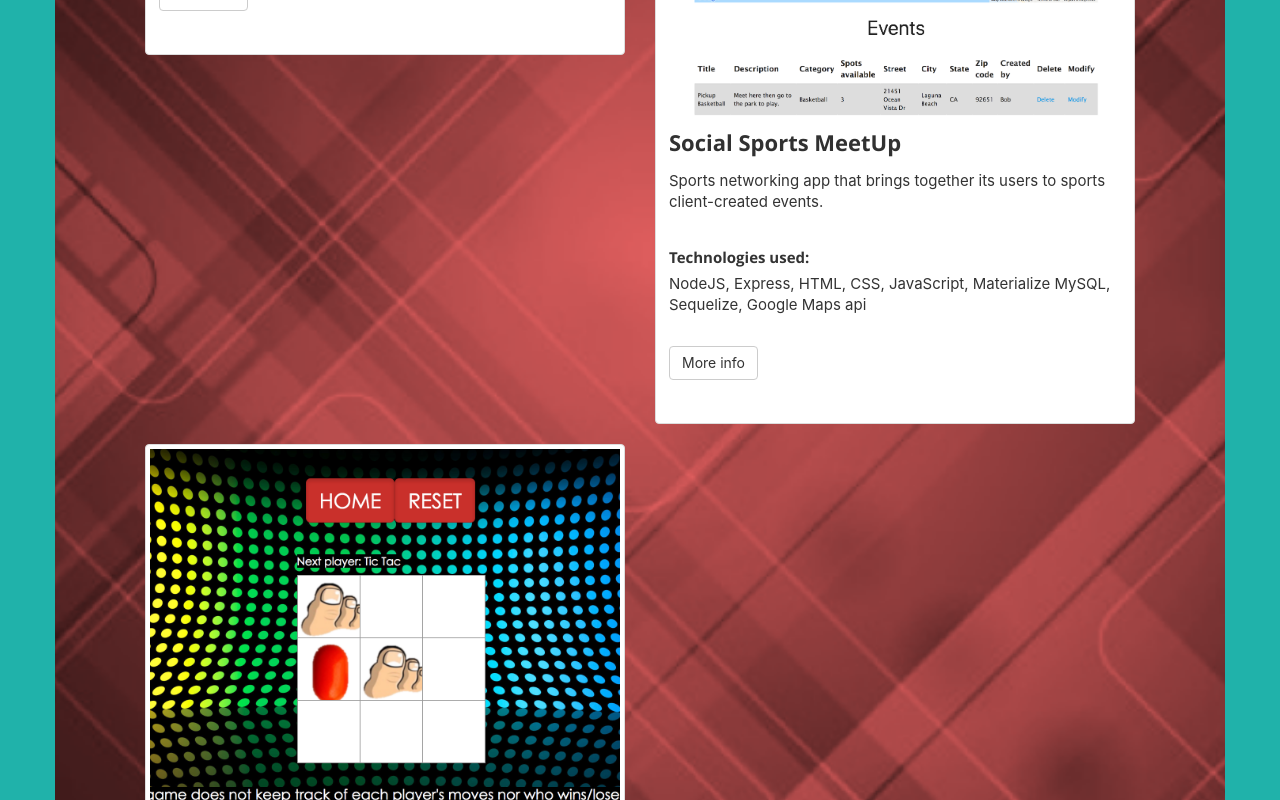
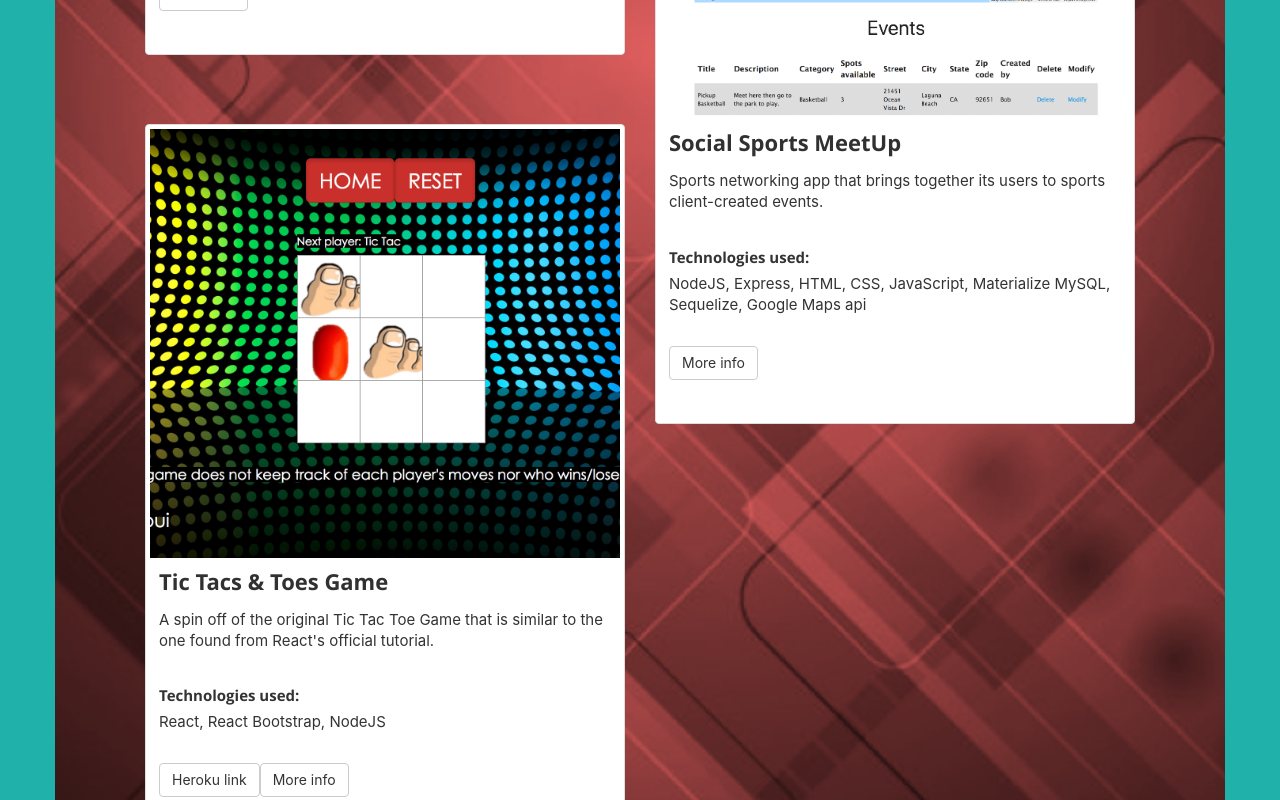
Before and after one commit to tarekel96/myPortfolio, a React (Create React App) app: page / in a window 1280 px wide. Shown: the part 3040-3840 px from the top of the page. Built offline with nearby package versions, Linux system fonts and the light colour scheme.

Commit message:
fixed portfolio spacing and added tic tac toe heroku link

```diff
--- a/public/css/layout.css
+++ b/public/css/layout.css
@@ -583,8 +583,8 @@ ul#nav li.current a {
 }
 
 #fourthProject {
-  src: local("./images/portfolio/Picture1.png");
-  margin-bottom: 100px;
+  /* margin-bottom: 100px; */
+  margin-top: -320px;
 }
 
 #portfolio {
--- a/src/components/Portfolio.js
+++ b/src/components/Portfolio.js
@@ -113,6 +113,13 @@ export default class Porfolio extends Component {
                 <Button
                   target="_blank"
                   bsStyle="default"
+                  href="https://sleepy-lake-88286.herokuapp.com/"
+                >
+                  Heroku link
+                </Button>
+                <Button
+                  target="_blank"
+                  bsStyle="default"
                   href="https://github.com/tarekel96/secondTicTacToeGame"
                 >
                   More info
```
